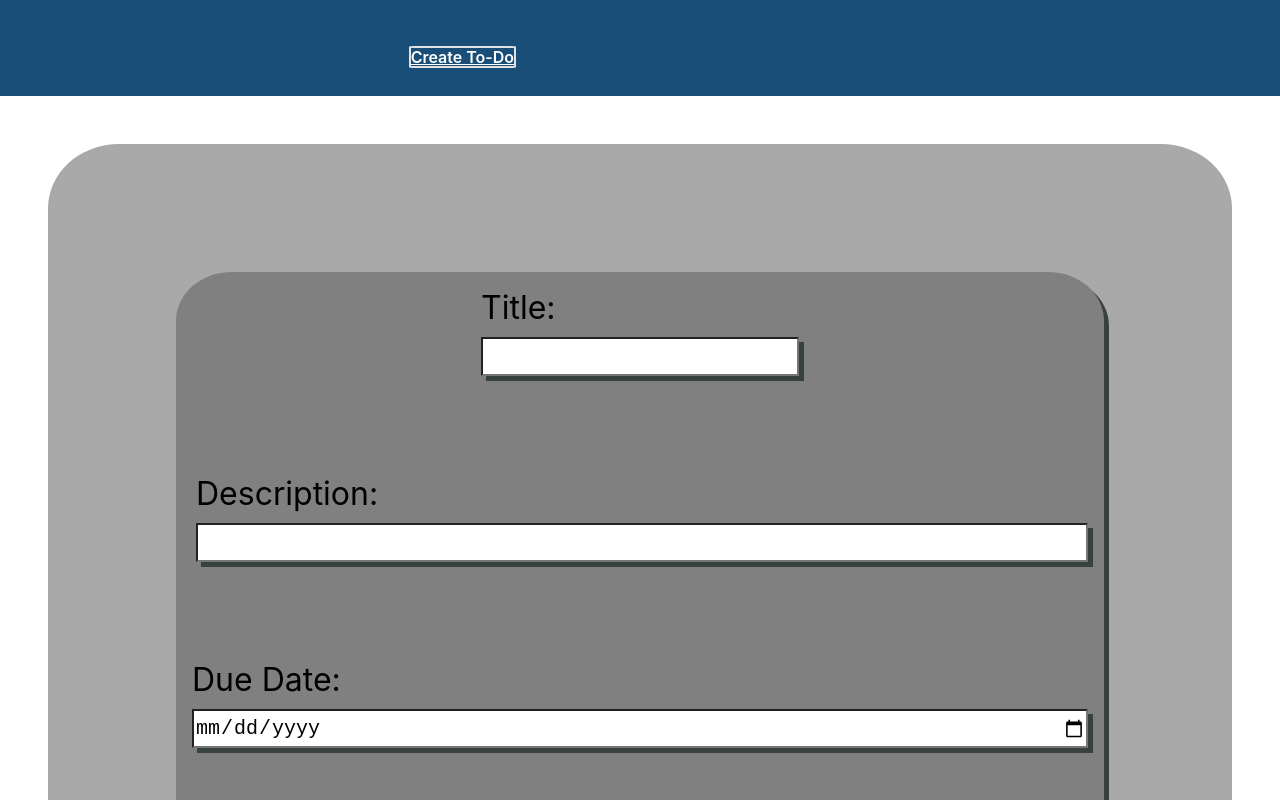
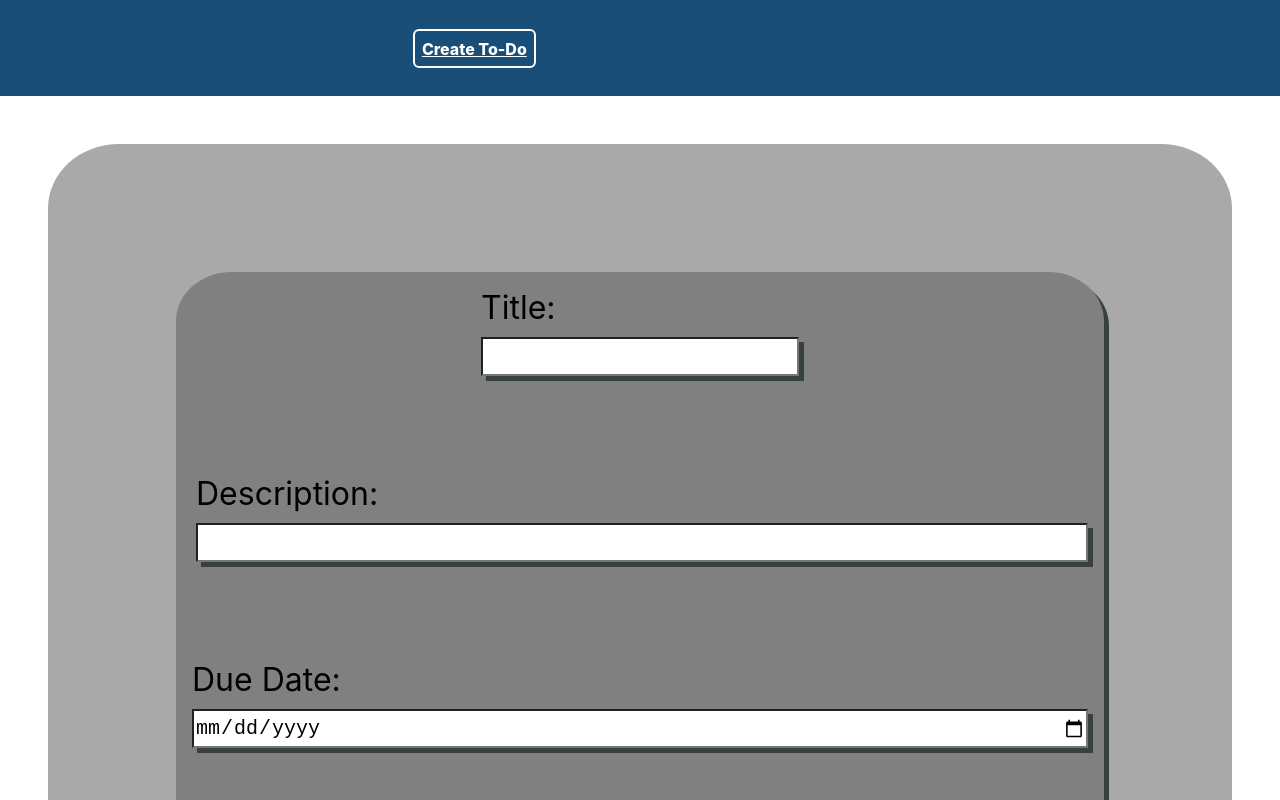
Before and after one commit to Hreichgelt/todo-app, a React (Create React App) app: page /Create in a window 1280 px wide. Shown: the top 800 px of the page. Built offline with nearby package versions, Linux system fonts and the light colour scheme.

Commit message:
header and nav

```diff
--- a/src/components/styles/Header.css
+++ b/src/components/styles/Header.css
@@ -7,37 +7,23 @@ h1 {
   display: flex;
   flex-direction: row;
   align-items: flex-start;
-  margin: 5;
   justify-content: space-between;
   position: absolute;
   width: 136px;
-  height: 38px;
-  left: 380px;
-  top: 25px;
+  left: 25rem;
+  top: .5rem;
   padding: 10px, 16px;
 }
 
 .allToDos,
 .form {
-  /* margin: 3rem; */
-  /* width: 104px; */
-  /* height: 18px; */
   font-family: "Inter";
   font-style: normal;
-  font-weight: 600;
-  font-size: 16px;
-  line-height: 18px;
+  font-weight: 800;
+  font-size: 1rem;
+  padding: .45rem;
   color: #ffffff;
   border: 1px solid #ffffff;
   border-radius: 6px;
-  /* padding: 10px, 16px; */
-  /* gap: 8px; */
-  /* margin: 0; */
-  /* justify-content: space-between; */
-
-  border-radius: 5%;
-  border-style: solid;
   border-width: 2px;
-  border-color: #dee2e6;
-  box-sizing: border-box;
 }
```
